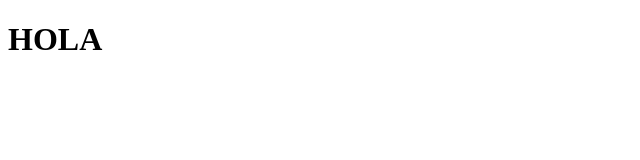
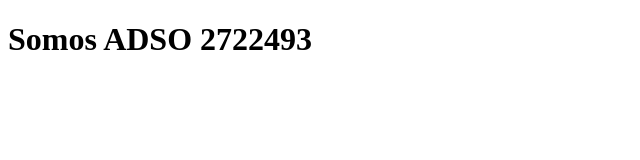
Before and after one commit to ErickAriasC/GERMAN-ACTIVIDAD-2, a plain HTML site: page index.html in a window 1280 px wide. Shown: the whole page, without its empty margins (0-640 px from the left). Drawn offline with Linux system fonts and the light colour scheme.

Commit message:
se agrega saludo

```diff
--- a/index.html
+++ b/index.html
@@ -7,6 +7,6 @@
     <title>Document</title>
 </head>
 <body>
-    <h1>HOLA</h1>
+    <h1>Somos ADSO 2722493</h1>
 </body>
 </html>
```
